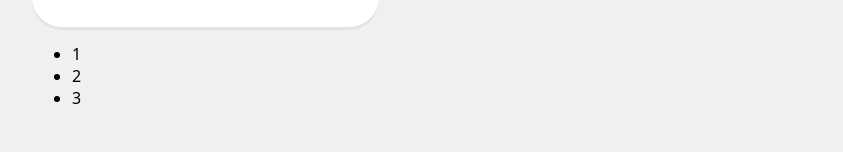
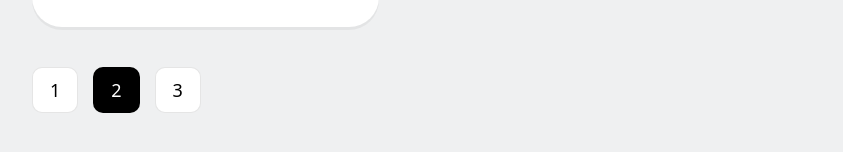
Before and after one commit to MagenVadim/photo-collection, a React (Create React App) app: page / in a window 1280 px wide. Shown: the part 678-830 px from the top of the page, without its empty margins (18-861 px from the left). Built offline with nearby package versions, Linux system fonts and the light colour scheme.

Commit message:
#3 UI has completed

```diff
--- a/src/index.scss
+++ b/src/index.scss
@@ -112,4 +112,30 @@ h1{
   border-radius: 10px;
   border: 1px solid rgba(0, 0, 0, 0.2);
   outline: none;
-  transition: all 0.15s ease-in-out;}
+  transition: all 0.15s ease-in-out;
+  &:focus {
+    border: 1px solid rgba(0, 0, 0, 0.4);
+  }
+}
+
+.pagination{
+  list-style: none;
+  padding: 0;
+  margin: 0;
+  margin-top: 40px;
+
+  li{
+    display: inline-block;
+    padding: 10px 17px;
+    background-color: white;
+    font-size: 18px;
+    border-radius: 10px;
+    margin-right: 15px;
+    border: 1px solid rgba(0, 0, 0, 0.1);
+    cursor: pointer;
+    &.active {
+      background-color: black;
+      color: #fff;
+    }
+  }
+}
```
